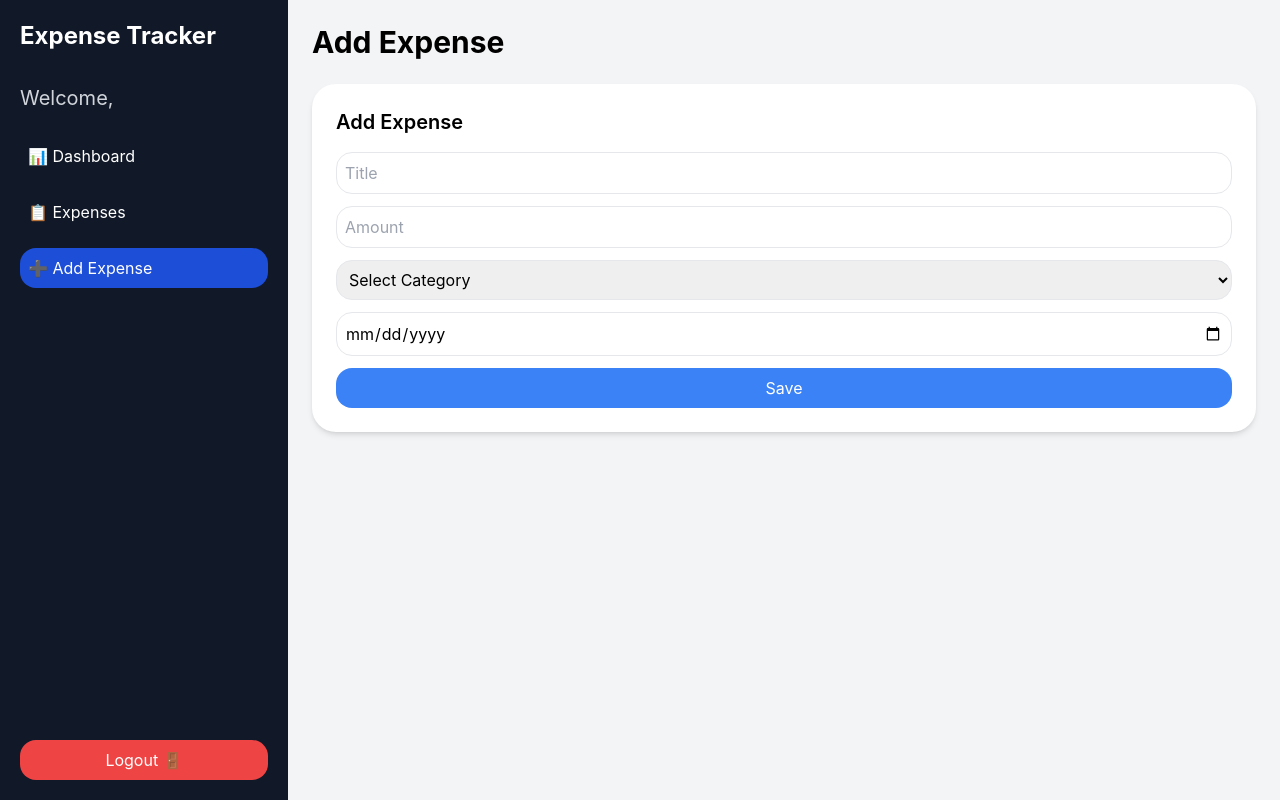
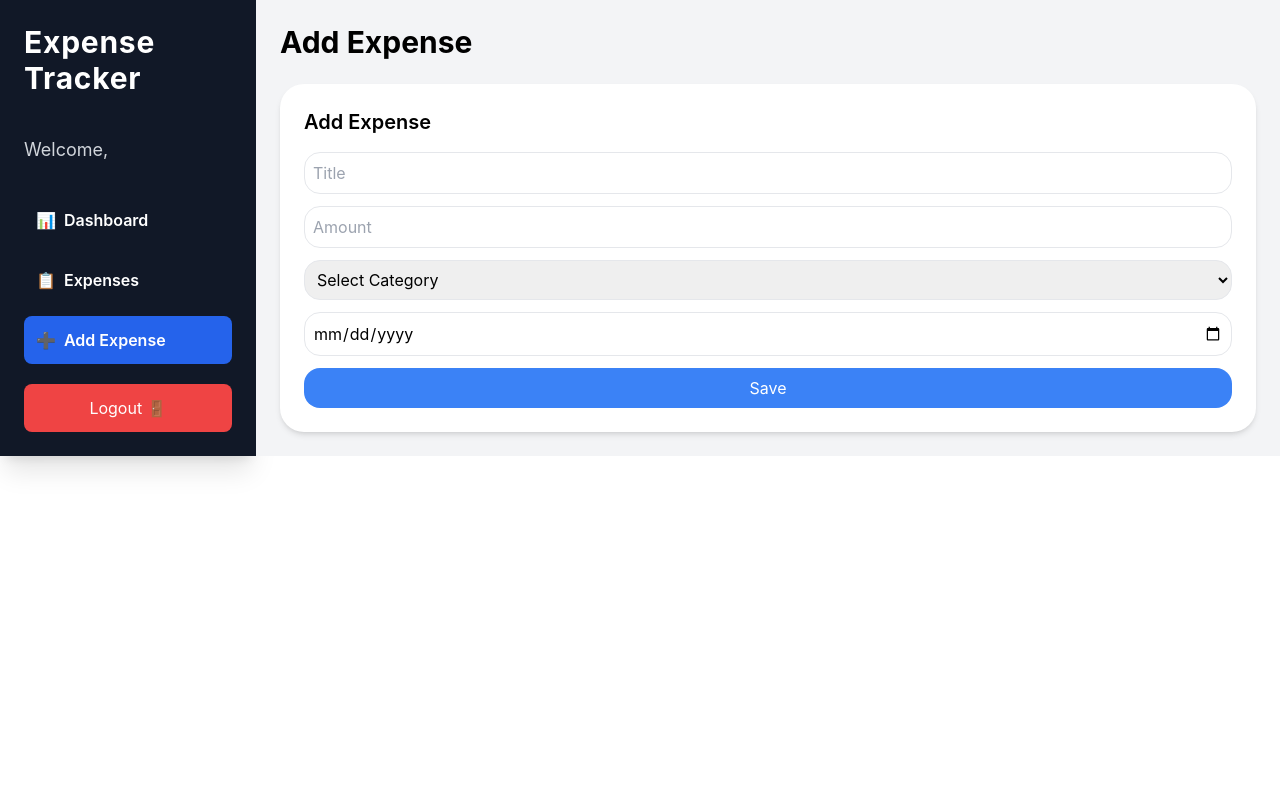
Before and after one commit to MatheeshaKoralegedara/Expensive-Tracker, a React (Create React App) app in the folder frontend/: page /add in a window 1280 px wide. Built offline with nearby package versions, Linux system fonts and the light colour scheme.

Commit message:
update sidebar

```diff
--- a/frontend/src/components/Sidebar.js
+++ b/frontend/src/components/Sidebar.js
@@ -15,53 +15,46 @@ function Sidebar() {
   };
 
   return (
-    <div className="w-72 h-screen bg-gray-900 text-white flex flex-col p-5">
+    <div className="w-64 bg-gray-900 text-white flex flex-col p-6 shadow-xl">
+  <h2 className="text-3xl font-bold mb-10 tracking-wide">Expense Tracker</h2>
+  <p className="mb-8 text-lg text-gray-300">Welcome, {username}</p>
 
-      <h2 className="text-2xl font-bold mb-8 ">Expense Tracker</h2>
-
-      <p className="mb-6 text-xl text-gray-300">
-        Welcome, {username}
-      </p>
-
-      {/* Dashboard */}
+  {/* Navigation */}
   <button
     onClick={() => navigate("/dashboard")}
-        className={`p-2 rounded-2xl text-left mb-4 ${
-          isActive("/dashboard") ? "bg-blue-700" : "hover:bg-gray-700"
-        }`}
+    className={`flex items-center p-3 mb-3 rounded-lg ${
+      isActive("/dashboard") ? "bg-blue-600" : "hover:bg-gray-700"
+    } transition-all duration-300`}
   >
-        📊 Dashboard
+    📊 <span className="ml-2 font-semibold">Dashboard</span>
   </button>
 
-      {/* Expenses */}
   <button
     onClick={() => navigate("/expenses")}
-        className={`p-2 rounded-2xl text-left mb-4 ${
-          isActive("/expenses") ? "bg-blue-700" : "hover:bg-gray-700"
-        }`}
+    className={`flex items-center p-3 mb-3 rounded-lg ${
+      isActive("/expenses") ? "bg-blue-600" : "hover:bg-gray-700"
+    } transition-all duration-300`}
   >
-        📋 Expenses
+    📋 <span className="ml-2 font-semibold">Expenses</span>
   </button>
 
-      {/* Add */}
   <button
     onClick={() => navigate("/add")}
-        className={`p-2 rounded-2xl text-left mb-4 ${
-          isActive("/add") ? "bg-blue-700" : "hover:bg-gray-700"
-        }`}
+    className={`flex items-center p-3 mb-3 rounded-lg ${
+      isActive("/add") ? "bg-blue-600" : "hover:bg-gray-700"
+    } transition-all duration-300`}
   >
-        ➕ Add Expense
+    ➕ <span className="ml-2 font-semibold">Add Expense</span>
   </button>
 
   <div className="mt-auto">
     <button
       onClick={handleLogout}
-          className="w-full bg-red-500 p-2 rounded-2xl hover:bg-red-600"
+      className="w-full bg-red-500 p-3 rounded-lg hover:bg-red-600 transition-all duration-300"
     >
       Logout 🚪
     </button>
   </div>
-
 </div>
   );
 }
```
Lines whose indentation alone changed are shown as unchanged.
